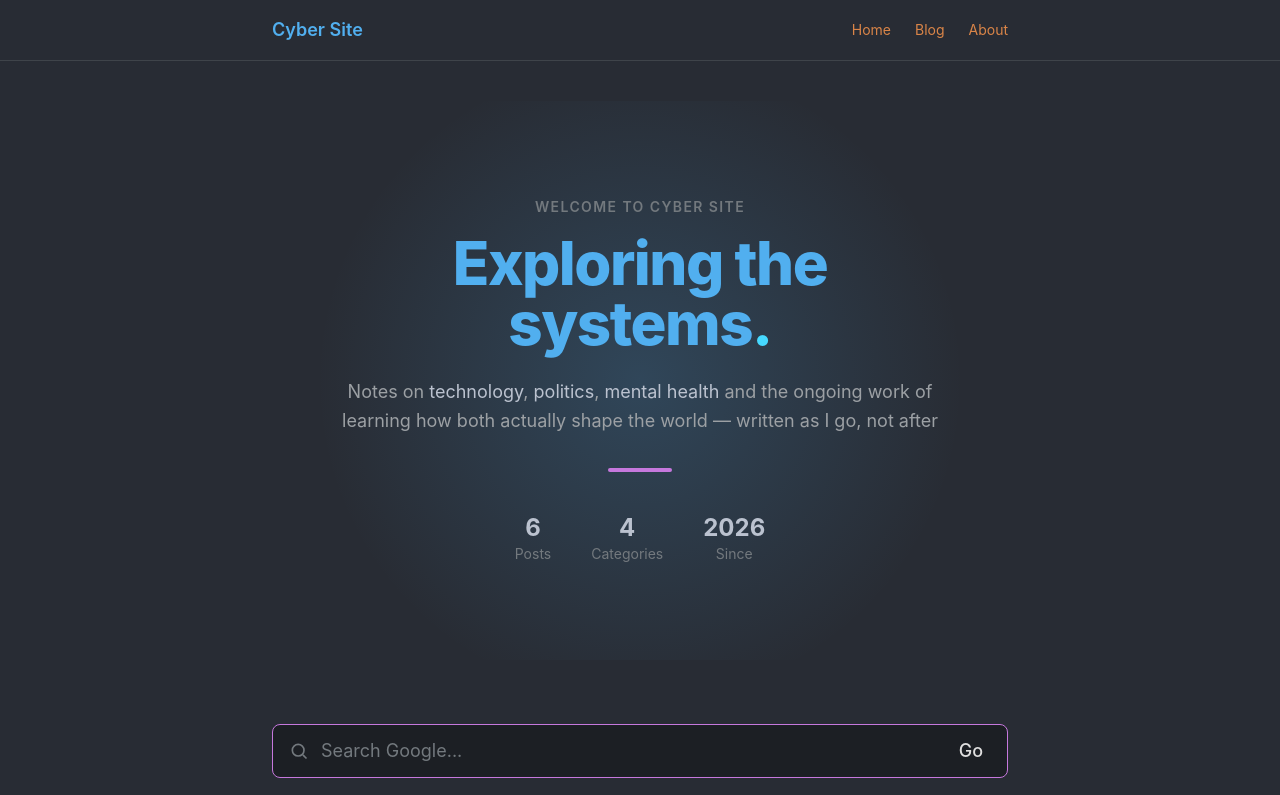
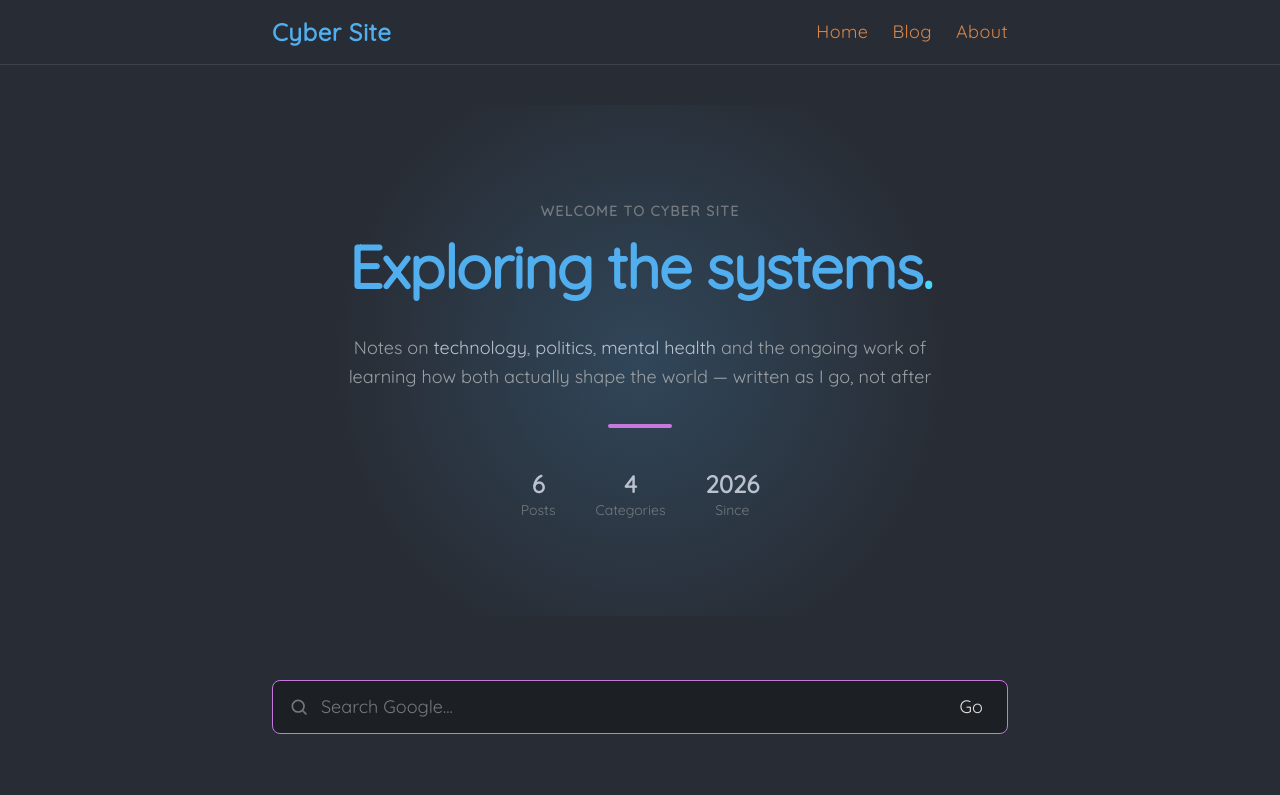
Before and after one commit to ddavejjackson/my-astro-site, an Astro site: page / in a window 1280 px wide. Shown: the top 795 px of the page. Built offline with nearby package versions, Linux system fonts and the light colour scheme; Astro itself is replaced by a stand-in of ours.

Commit message:
seventh-commit - update css and some font styling

```diff
--- a/package.json
+++ b/package.json
@@ -13,6 +13,7 @@
   },
   "dependencies": {
     "@astrojs/node": "^11.0.3",
+    "@fontsource/quicksand": "^5.3.0",
     "@tailwindcss/typography": "^0.5.20",
     "@tailwindcss/vite": "^4.3.3",
     "astro": "^7.1.6",
--- a/src/components/Header.astro
+++ b/src/components/Header.astro
@@ -10,14 +10,16 @@ const nav = [
 
 <header class="border-b border-doom-base4">
     <nav class="max-w-3xl mx-auto flex items-center justify-between px-4 py-4">
-        <a href="/" class="font-semibold text-lg text-doom-blue">Cyber Site</a>
+        <a href="/" class="font-bold text-2xl tracking-wide text-doom-blue"
+            >Cyber Site</a
+        >
         <ul class="flex gap-6 text-sm text-doom-orange">
             {
                 nav.map((item) => (
                     <li>
                         <a
                             href={item.href}
-                            class="hover:text-doom-cyan transition-colors"
+                            class="text-lg font-medium tracking-wide hover:text-doom-cyan transition-colors"
                         >
                             {item.label}
                         </a>
--- a/src/styles/global.css
+++ b/src/styles/global.css
@@ -1,8 +1,10 @@
+@import "@fontsource/quicksand/index.css";
+
 @import "tailwindcss";
 @plugin "@tailwindcss/typography";
 
 @theme {
-  --font-sans: "Inter", ui-sans-serif, system-ui, sans-serif;
+  --font-sans: "Quicksand", ui-sans-serif, system-ui, sans-serif;
 
   /* Doom One palette */
   --color-doom-bg: #282c34;
```
Also changed, not shown: 1 other file.
